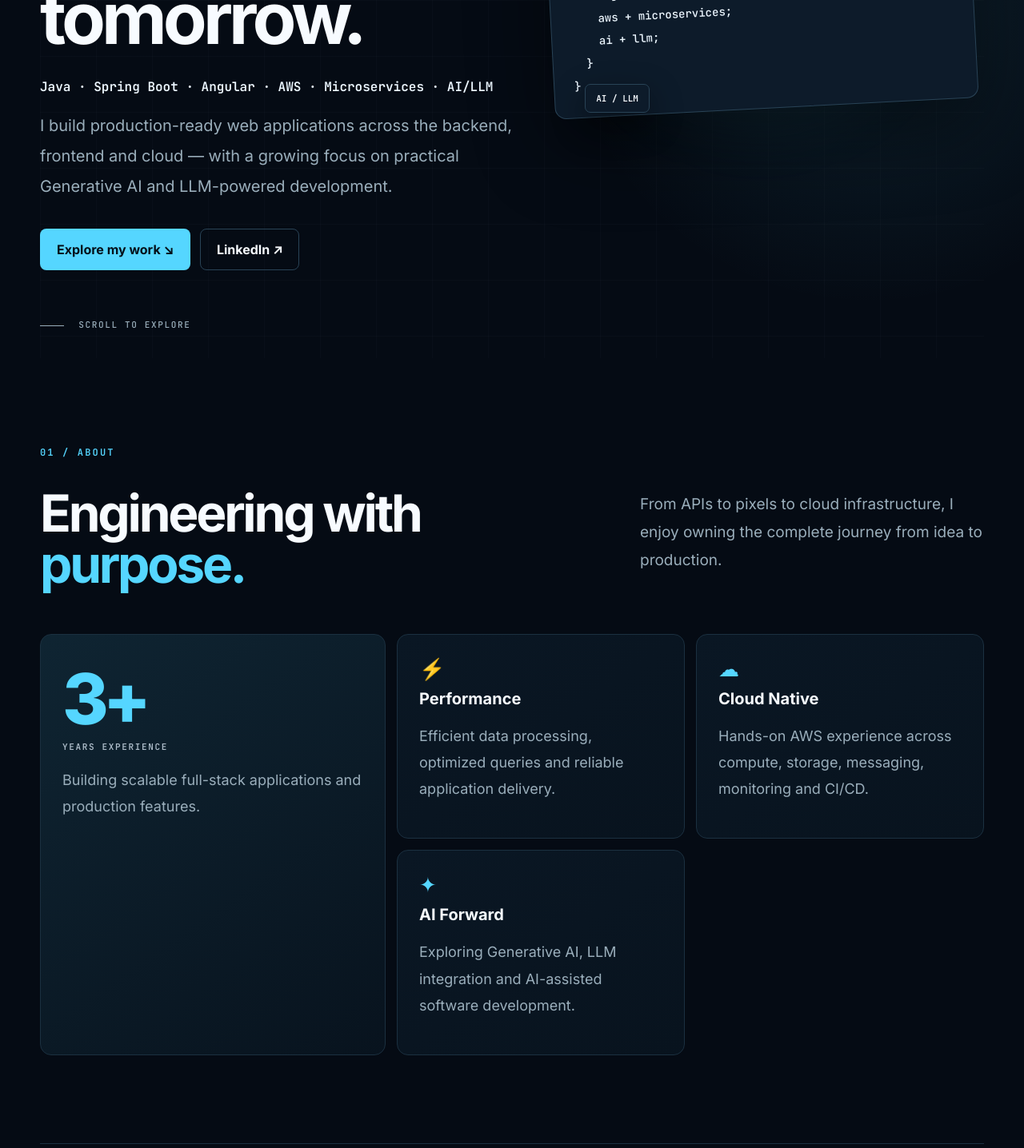
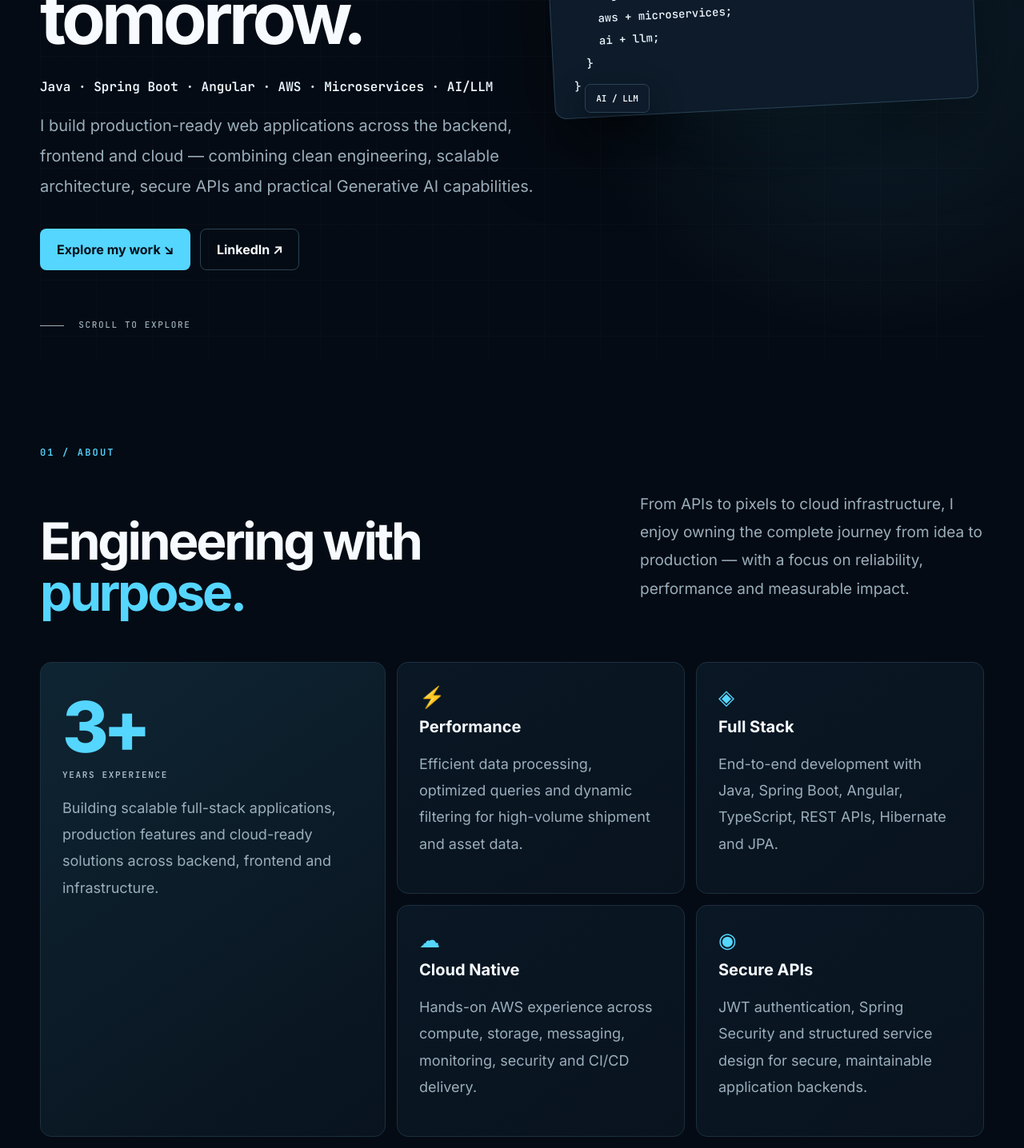
Before and after one commit to Gourish14/gourish-portfolio, an Angular app: page / in a window 1280 px wide. Shown: the part 560-1996 px from the top of the page at 80% size. Built offline with nearby package versions, Linux system fonts and the light colour scheme.

Commit message:
Enrich portfolio content and about section

```diff
--- a/src/app/app.component.html
+++ b/src/app/app.component.html
@@ -15,7 +15,7 @@
         <div class="eyebrow"><span class="pulse"></span> FULL STACK SOFTWARE DEVELOPER</div>
         <h1>Building <span>scalable</span><br>solutions for<br>a better tomorrow.</h1>
         <p class="hero-lead">Java · Spring Boot · Angular · AWS · Microservices · AI/LLM</p>
-        <p class="hero-text">I build production-ready web applications across the backend, frontend and cloud — with a growing focus on practical Generative AI and LLM-powered development.</p>
+        <p class="hero-text">I build production-ready web applications across the backend, frontend and cloud — combining clean engineering, scalable architecture, secure APIs and practical Generative AI capabilities.</p>
         <div class="hero-actions"><button class="primary" (click)="scrollTo('experience')">Explore my work ↘</button><a class="secondary" href="https://www.linkedin.com/in/gourish-bhagat-4725061a9/" target="_blank" rel="noopener">LinkedIn ↗</a></div>
       </div>
       <div class="hero-visual" aria-hidden="true"><div class="orb orb-a"></div><div class="orb orb-b"></div><div class="code-window"><div class="window-bar"><i></i><i></i><i></i><span>gourish.java</span></div><pre><span class="kw">public class</span> <span class="type">Gourish</span> &#123;
@@ -30,8 +30,15 @@
       <div class="scroll-hint"><span></span> SCROLL TO EXPLORE</div>
     </section>
 
-    <section id="about" class="section"><div class="section-kicker">01 / ABOUT</div><div class="section-heading"><h2>Engineering with<br><span>purpose.</span></h2><p>From APIs to pixels to cloud infrastructure, I enjoy owning the complete journey from idea to production.</p></div>
-      <div class="about-grid"><div class="about-card featured"><span class="card-number">3+</span><span class="card-label">YEARS EXPERIENCE</span><p>Building scalable full-stack applications and production features.</p></div><div class="about-card"><span class="card-icon">⚡</span><h3>Performance</h3><p>Efficient data processing, optimized queries and reliable application delivery.</p></div><div class="about-card"><span class="card-icon">☁</span><h3>Cloud Native</h3><p>Hands-on AWS experience across compute, storage, messaging, monitoring and CI/CD.</p></div><div class="about-card"><span class="card-icon">✦</span><h3>AI Forward</h3><p>Exploring Generative AI, LLM integration and AI-assisted software development.</p></div></div>
+    <section id="about" class="section"><div class="section-kicker">01 / ABOUT</div><div class="section-heading"><h2>Engineering with<br><span>purpose.</span></h2><p>From APIs to pixels to cloud infrastructure, I enjoy owning the complete journey from idea to production — with a focus on reliability, performance and measurable impact.</p></div>
+      <div class="about-grid">
+        <div class="about-card featured"><span class="card-number">3+</span><span class="card-label">YEARS EXPERIENCE</span><p>Building scalable full-stack applications, production features and cloud-ready solutions across backend, frontend and infrastructure.</p></div>
+        <div class="about-card"><span class="card-icon">⚡</span><h3>Performance</h3><p>Efficient data processing, optimized queries and dynamic filtering for high-volume shipment and asset data.</p></div>
+        <div class="about-card"><span class="card-icon">◈</span><h3>Full Stack</h3><p>End-to-end development with Java, Spring Boot, Angular, TypeScript, REST APIs, Hibernate and JPA.</p></div>
+        <div class="about-card"><span class="card-icon">☁</span><h3>Cloud Native</h3><p>Hands-on AWS experience across compute, storage, messaging, monitoring, security and CI/CD delivery.</p></div>
+        <div class="about-card"><span class="card-icon">◉</span><h3>Secure APIs</h3><p>JWT authentication, Spring Security and structured service design for secure, maintainable application backends.</p></div>
+        <div class="about-card"><span class="card-icon">✦</span><h3>AI Forward</h3><p>Exploring Generative AI, LLM integration and AI-assisted software development to improve engineering workflows.</p></div>
+      </div>
     </section>
 
     <section id="experience" class="section experience"><div class="section-kicker">02 / EXPERIENCE</div><div class="section-heading"><h2>Where I've<br><span>made impact.</span></h2></div><div class="timeline"><article class="timeline-item" *ngFor="let job of experience"><div class="timeline-marker"></div><div class="timeline-meta"><span>{{job.period}}</span><strong>{{job.company}}</strong></div><div class="timeline-content"><h3>{{job.role}}</h3><ul><li *ngFor="let bullet of job.bullets">{{bullet}}</li></ul></div></article></div><div class="impact-strip"><div><strong>50%</strong><span>less deployment downtime</span></div><div><strong>50%</strong><span>less manual monitoring effort</span></div><div><strong>10</strong><span>member Agile/Scrum team</span></div></div></section>
```
